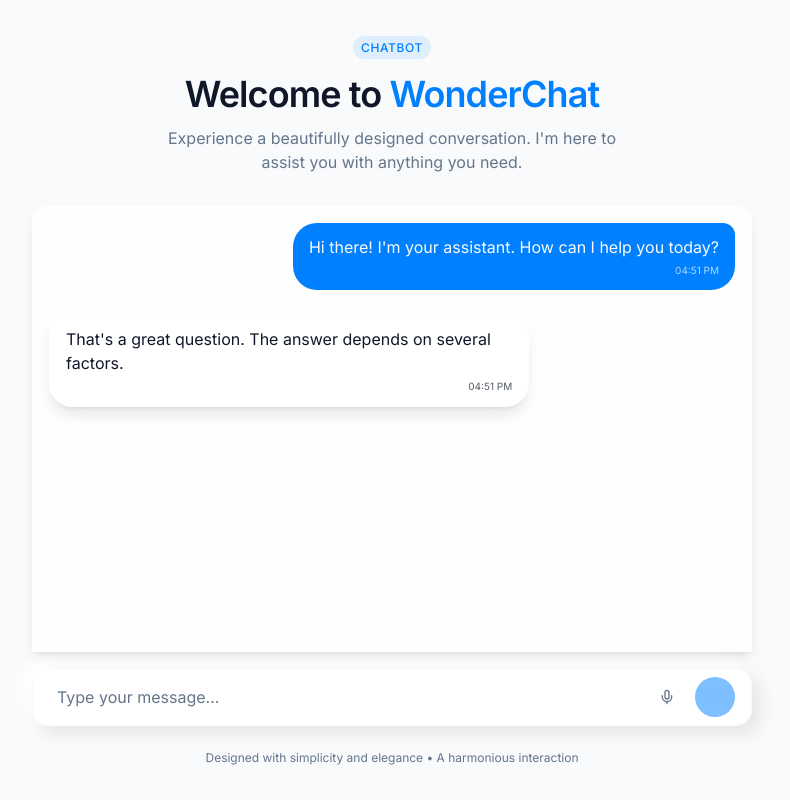
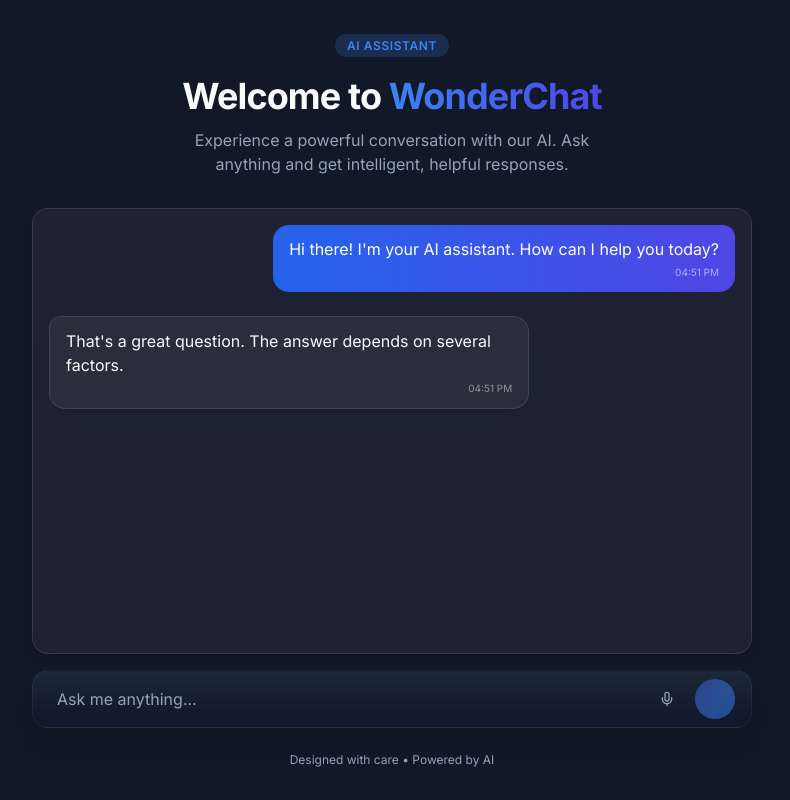
Before and after one commit to hacker-git-code/chatgizmo-wonder-bot, a React (Vite) app: page / in a window 1280 px wide. Shown: the whole page, without its empty margins (248-1038 px from the left). Built offline with nearby package versions, Linux system fonts and the light colour scheme.

Commit message:
Refactor: Improve UI to match Manus AI

```diff
--- a/src/components/ChatInterface.tsx
+++ b/src/components/ChatInterface.tsx
@@ -19,7 +19,7 @@ const ChatInterface: React.FC<ChatInterfaceProps> = ({ className }) => {
   // Initialize with a welcome message if there are no messages
   useEffect(() => {
     if (messages.length === 0) {
-      handleSendMessage("Hi there! I'm your assistant. How can I help you today?");
+      handleSendMessage("Hi there! I'm your AI assistant. How can I help you today?");
     }
   }, []);
 
@@ -34,7 +34,7 @@ const ChatInterface: React.FC<ChatInterfaceProps> = ({ className }) => {
   return (
     <div className={cn("w-full flex flex-col", className)}>
       {/* Chat Messages Area */}
-      <div className="flex-1 overflow-y-auto p-4 subtle-scroll rounded-t-2xl glass-morphism">
+      <div className="flex-1 overflow-y-auto p-4 subtle-scroll rounded-2xl glass-morphism">
         <div className="flex flex-col space-y-2 pb-4">
           {messages.map((message, index) => (
             <MessageBubble
@@ -49,9 +49,9 @@ const ChatInterface: React.FC<ChatInterfaceProps> = ({ className }) => {
             <div className="flex items-center space-x-2 animate-fade-in">
               <div className="glass-morphism px-4 py-3 rounded-3xl rounded-tl-sm inline-block">
                 <div className="typing-indicator flex space-x-1">
-                  <span className="w-2 h-2 bg-primary/40 rounded-full"></span>
-                  <span className="w-2 h-2 bg-primary/40 rounded-full"></span>
-                  <span className="w-2 h-2 bg-primary/40 rounded-full"></span>
+                  <span className="w-2 h-2 bg-primary/60 rounded-full"></span>
+                  <span className="w-2 h-2 bg-primary/60 rounded-full"></span>
+                  <span className="w-2 h-2 bg-primary/60 rounded-full"></span>
                 </div>
               </div>
             </div>
@@ -65,7 +65,7 @@ const ChatInterface: React.FC<ChatInterfaceProps> = ({ className }) => {
         onSubmit={onSubmit}
         className={cn(
           "mt-4 chat-input-container neo-morphism rounded-2xl transition-all duration-300",
-          isFocused ? "shadow-[0_0_0_2px_rgba(var(--primary)/0.3)]" : ""
+          isFocused ? "shadow-[0_0_0_2px_rgba(var(--primary)/0.5)] glow" : ""
         )}
       >
         <div className="relative flex items-center">
@@ -74,7 +74,7 @@ const ChatInterface: React.FC<ChatInterfaceProps> = ({ className }) => {
             type="text"
             value={inputValue}
             onChange={(e) => setInputValue(e.target.value)}
-            placeholder="Type your message..."
+            placeholder="Ask me anything..."
             className="flex-1 bg-transparent border-none focus:outline-none focus:ring-0 py-4 px-6 text-foreground placeholder:text-muted-foreground"
             onFocus={() => setIsFocused(true)}
             onBlur={() => setIsFocused(false)}
@@ -105,7 +105,7 @@ const ChatInterface: React.FC<ChatInterfaceProps> = ({ className }) => {
                   size="icon"
                   disabled={!inputValue.trim()}
                   className={cn(
-                    "rounded-full bg-primary h-10 w-10 transition-transform duration-300",
+                    "rounded-full animated-gradient h-10 w-10 transition-transform duration-300",
                     inputValue.trim() ? "text-white" : "text-primary/50",
                     inputValue.trim() ? "hover:scale-105" : "cursor-not-allowed opacity-70"
                   )}
--- a/src/components/MessageBubble.tsx
+++ b/src/components/MessageBubble.tsx
@@ -25,9 +25,9 @@ const MessageBubble: React.FC<MessageBubbleProps> = ({ message, isLastMessage })
     >
       <div
         className={cn(
-          "max-w-[85%] sm:max-w-[70%] px-4 py-3 rounded-3xl flex flex-col",
+          "max-w-[85%] sm:max-w-[70%] px-4 py-3 rounded-2xl flex flex-col",
           isUser
-            ? "bg-primary text-primary-foreground rounded-tr-sm"
+            ? "bg-gradient-to-r from-blue-600 to-indigo-600 text-white rounded-tr-sm"
             : "glass-morphism rounded-tl-sm"
         )}
       >
@@ -35,7 +35,7 @@ const MessageBubble: React.FC<MessageBubbleProps> = ({ message, isLastMessage })
         <div
           className={cn(
             "text-[10px] mt-1 self-end opacity-70",
-            isUser ? "text-primary-foreground" : "text-foreground"
+            isUser ? "text-white/80" : "text-foreground/70"
           )}
         >
           {formatTime(message.timestamp)}
--- a/src/components/WelcomeHeader.tsx
+++ b/src/components/WelcomeHeader.tsx
@@ -4,16 +4,16 @@ import React from 'react';
 const WelcomeHeader: React.FC = () => {
   return (
     <div className="animate-fade-in text-center mb-8 px-6">
-      <div className="inline-block">
-        <span className="text-xs uppercase tracking-wider font-medium bg-primary/10 text-primary px-2 py-1 rounded-full">
-          Chatbot
+      <div className="inline-block mb-2">
+        <span className="text-xs uppercase tracking-wider font-semibold bg-primary/20 text-primary px-3 py-1 rounded-full">
+          AI Assistant
         </span>
       </div>
-      <h1 className="mt-4 text-3xl sm:text-4xl font-semibold tracking-tight">
-        Welcome to <span className="text-primary">WonderChat</span>
+      <h1 className="mt-3 text-3xl sm:text-4xl font-bold tracking-tight">
+        Welcome to <span className="text-gradient">WonderChat</span>
       </h1>
       <p className="mt-3 text-muted-foreground max-w-md mx-auto">
-        Experience a beautifully designed conversation. I'm here to assist you with anything you need.
+        Experience a powerful conversation with our AI. Ask anything and get intelligent, helpful responses.
       </p>
     </div>
   );
--- a/src/index.css
+++ b/src/index.css
@@ -7,39 +7,7 @@
 
 @layer base {
   :root {
-    --background: 210 40% 98%;
-    --foreground: 222 47% 11%;
-
-    --card: 0 0% 100%;
-    --card-foreground: 222 47% 11%;
-
-    --popover: 0 0% 100%;
-    --popover-foreground: 222 47% 11%;
-
-    --primary: 210 100% 50%;
-    --primary-foreground: 210 40% 98%;
-
-    --secondary: 210 40% 96%;
-    --secondary-foreground: 222 47% 11%;
-
-    --muted: 210 40% 96%;
-    --muted-foreground: 215 16% 47%;
-
-    --accent: 210 40% 96%;
-    --accent-foreground: 222 47% 11%;
-
-    --destructive: 0 84% 60%;
-    --destructive-foreground: 210 40% 98%;
-
-    --border: 214 32% 91%;
-    --input: 214 32% 91%;
-    --ring: 222 84% 50%;
-
-    --radius: 1rem;
-  }
-
-  .dark {
-    --background: 222 47% 11%;
+    --background: 221 39% 11%;
     --foreground: 210 40% 98%;
 
     --card: 222 47% 11%;
@@ -48,8 +16,8 @@
     --popover: 222 47% 11%;
     --popover-foreground: 210 40% 98%;
 
-    --primary: 210 100% 60%;
-    --primary-foreground: 222 47% 11%;
+    --primary: 217 91% 60%;
+    --primary-foreground: 210 40% 98%;
 
     --secondary: 217 33% 18%;
     --secondary-foreground: 210 40% 98%;
@@ -65,7 +33,9 @@
 
     --border: 217 33% 18%;
     --input: 217 33% 18%;
-    --ring: 213 27% 84%;
+    --ring: 224 76% 48%;
+
+    --radius: 1rem;
   }
 }
 
@@ -74,19 +44,27 @@
     @apply border-border;
   }
 
+  html {
+    @apply scroll-smooth;
+  }
+
   body {
     @apply bg-background text-foreground font-sans;
     -webkit-font-smoothing: antialiased;
     -moz-osx-font-smoothing: grayscale;
+    background-image:
+      radial-gradient(circle at 15% 25%, rgba(30, 144, 255, 0.07) 0%, transparent 25%),
+      radial-gradient(circle at 85% 80%, rgba(138, 43, 226, 0.05) 0%, transparent 30%);
+    background-attachment: fixed;
   }
 }
 
 .glass-morphism {
-  @apply bg-white/80 backdrop-blur-xl border border-white/20 shadow-lg;
+  @apply bg-white/5 backdrop-blur-xl border border-white/10 shadow-lg;
 }
 
 .neo-morphism {
-  @apply bg-white shadow-[8px_8px_16px_#e6e6e6,-8px_-8px_16px_#ffffff] border border-gray-100/50;
+  @apply bg-gradient-to-b from-slate-800/90 to-slate-900/90 shadow-xl border border-white/5;
 }
 
 .message-appear {
@@ -140,10 +118,36 @@
 }
 
 .subtle-scroll::-webkit-scrollbar-thumb {
-  background-color: rgba(0, 0, 0, 0.1);
+  background-color: rgba(255, 255, 255, 0.1);
   border-radius: 6px;
 }
 
 .subtle-scroll::-webkit-scrollbar-thumb:hover {
-  background-color: rgba(0, 0, 0, 0.2);
+  background-color: rgba(255, 255, 255, 0.2);
 }
+
+.animated-gradient {
+  background: linear-gradient(-45deg, #2563eb, #3b82f6, #4f46e5, #6366f1);
+  background-size: 400% 400%;
+  animation: gradient 8s ease infinite;
+}
+
+@keyframes gradient {
+  0% {
+    background-position: 0% 50%;
+  }
+  50% {
+    background-position: 100% 50%;
+  }
+  100% {
+    background-position: 0% 50%;
+  }
+}
+
+.text-gradient {
+  @apply bg-gradient-to-r from-blue-500 to-indigo-600 bg-clip-text text-transparent;
+}
+
+.glow {
+  box-shadow: 0 0 20px rgba(59, 130, 246, 0.3);
+}
--- a/src/pages/Index.tsx
+++ b/src/pages/Index.tsx
@@ -23,7 +23,7 @@ const Index = () => {
             <ChatInterface className="h-[70vh] md:h-[65vh]" />
 
             <p className="text-center text-xs text-muted-foreground mt-6">
-              Designed with simplicity and elegance • A harmonious interaction
+              Designed with care • Powered by AI
             </p>
           </div>
         </div>
```
